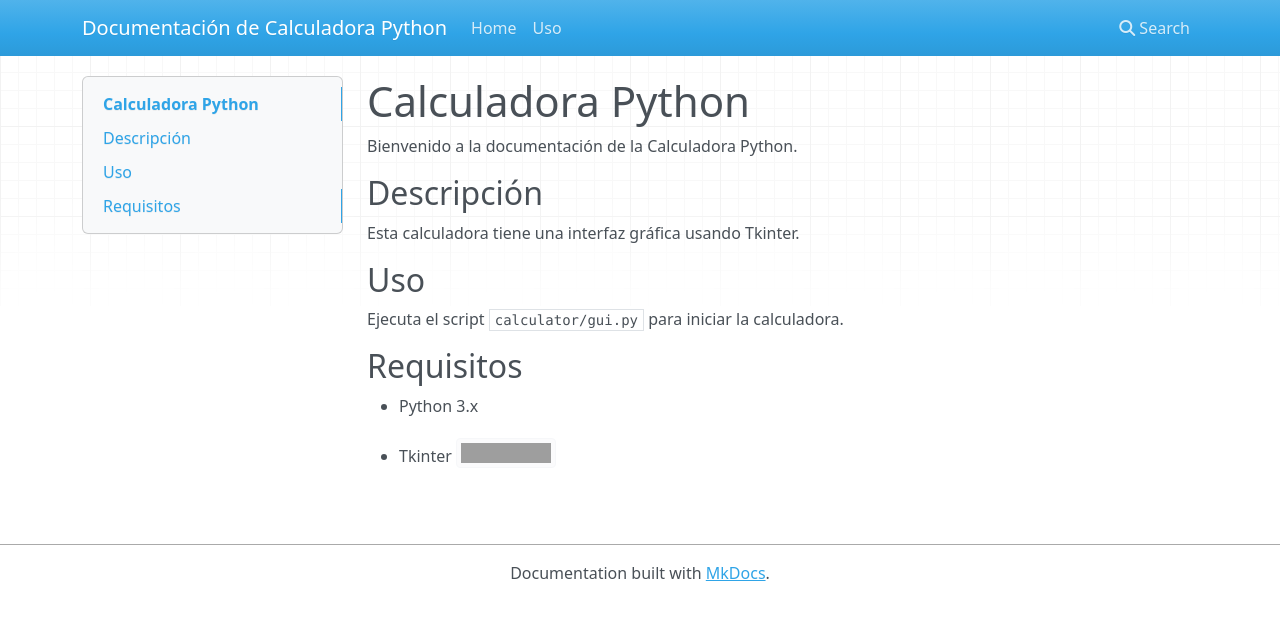
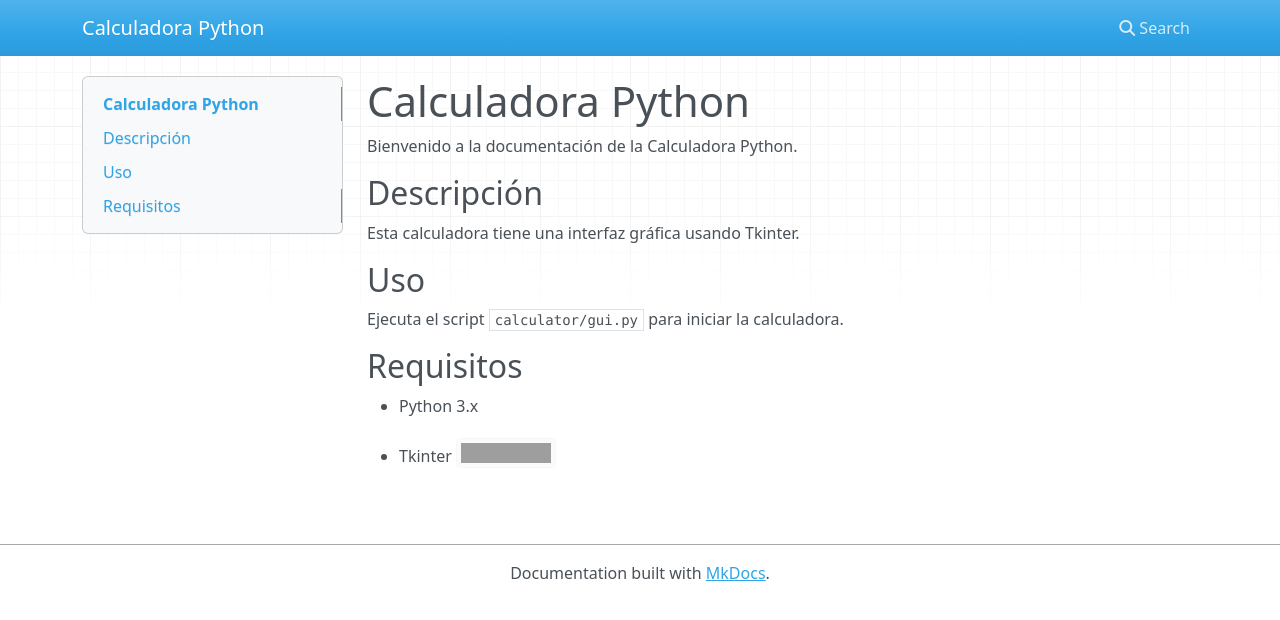
Before and after one commit to vjp-izanCD/CalculadoraPython-vjp-izanCD, an MkDocs documentation site: the page built from docs/index.md, in a window 1280 px wide. Shown: the top 620 px of the page. Built offline with MkDocs 1.6.1, drawn with Linux system fonts in a browser that asks for light colours; nearby versions of some CDN libraries; some of the changed lines change nothing that is shown; grey boxes are pictures that could not be loaded.

Commit message:
Prueba si sale la pagina parte 5

```diff
--- a/mkdocs.yml
+++ b/mkdocs.yml
@@ -1,33 +1,4 @@
-# mkdocs.yml
-
-# -------------------------------------------------------------
-# CONFIGURACIÓN GENERAL DEL SITIO
-# -------------------------------------------------------------
-site_name: Documentación de Calculadora Python # Define el título que aparecerá en la barra de navegación y en la etiqueta <title> del navegador.
-
-# -------------------------------------------------------------
-# ESTRUCTURA DE NAVEGACIÓN (MENÚ)
-# -------------------------------------------------------------
-# Define la lista de enlaces y el orden de aparición en el menú de navegación principal.
+site_name: Calculadora Python
 nav:
-  # El nombre de la sección en el menú: nombre_archivo.md
-  - Home: docs/index.md             # Primer elemento del menú, enlaza con el archivo 'index.md'.
-  - Uso: docs/guia_uso.md           # Segundo elemento del menú, enlaza con el archivo 'guia_uso.md'.
-  # Se pueden añadir subsecciones anidando listas:
-  # - Referencia:
-  #   - Funciones: referencia/funciones.md
-  #   - Clases: referencia/clases.md
-
-# -------------------------------------------------------------
-# DIRECTORIOS
-# -------------------------------------------------------------
-# Ruta de la carpeta que contiene todos los archivos .md (Markdown) de la documentación.
-# MkDocs buscará aquí los archivos listados en 'nav'.
-doc_dir: docs
-# -------------------------------------------------------------
-# TEMA (Opcional, pero común)
-# -------------------------------------------------------------
-# theme:
-#   name: 'material' # Si usas el popular tema Material for MkDocs.
-#   # highlightjs: true
-#   # code_fences: true
+  - Home: index.md
+docs_dir: docs
```
Also changed, not shown: 1 other file.
